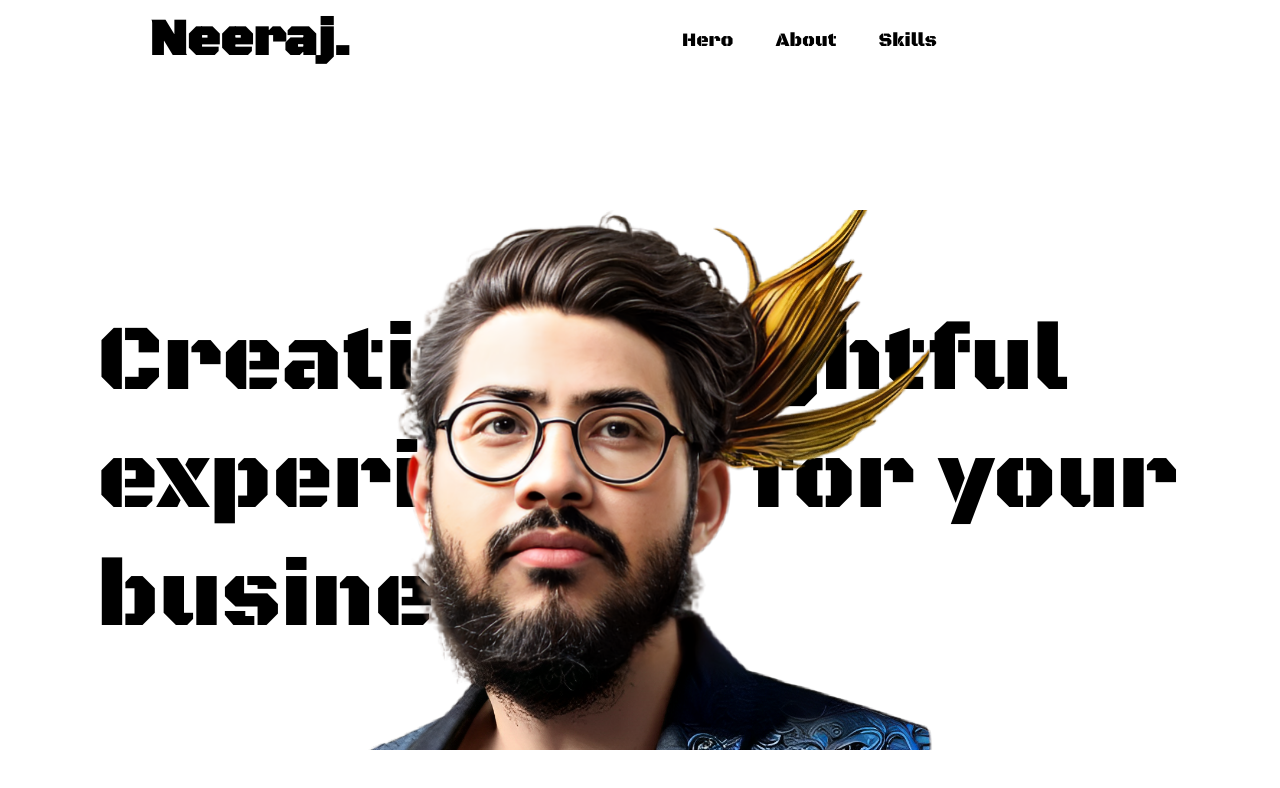
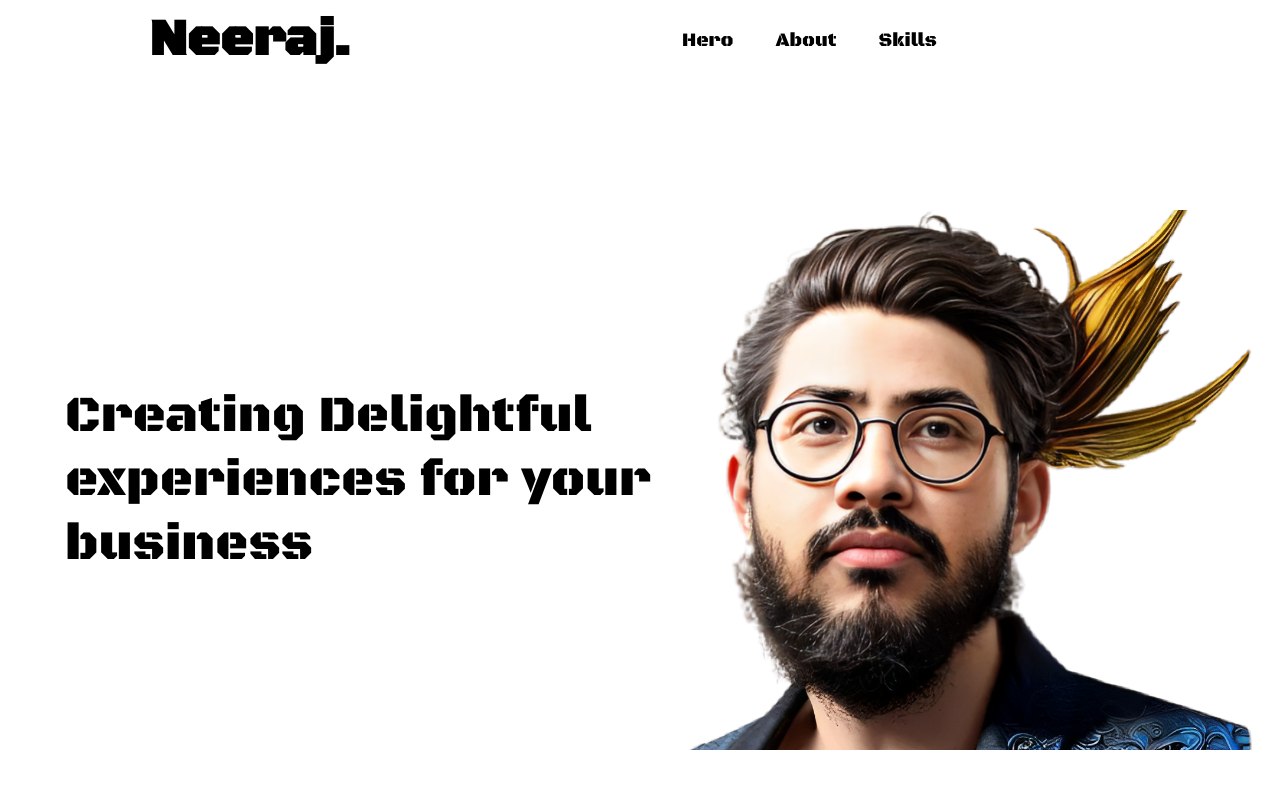
Before and after one commit to Neeraaaj/Neeraj-portfolio, a React (Vite) app: page / in a window 1280 px wide. Shown: the top 788 px of the page. Built offline with nearby package versions, Linux system fonts and the light colour scheme.

Commit message:
Update HeroSection.css
added responsiveness to the hero text

```diff
--- a/src/components/HeroSection.css
+++ b/src/components/HeroSection.css
@@ -16,8 +16,7 @@
   background: rgba(365, 305, 300, 0.88);
   border-radius: 16px;
   border: 1px solid rgba(255, 255, 255, 0.3);
-  width: 85%;
-  font-size: 590%;
+  width: 55%;
   font-weight: 100;
   position: absolute;
   z-index: -99;
@@ -35,6 +34,7 @@ video {
   width: auto;
   overflow-y: hidden;
   display: flex;
+  flex-direction: row;
   justify-content: center;
   justify-items: center;
   align-items: center;
@@ -131,5 +131,12 @@ video {
   }
 }
 
-@media screen and (max-width: 1024px) and (max-width: 1280px) {
+@media screen and (min-width: 1024px)  {
+  .hero-img{
+    margin-right: -50%;
+  }
+
+  .hero-container > h4{
+    margin-left: -35%;
+  }
 }
```
